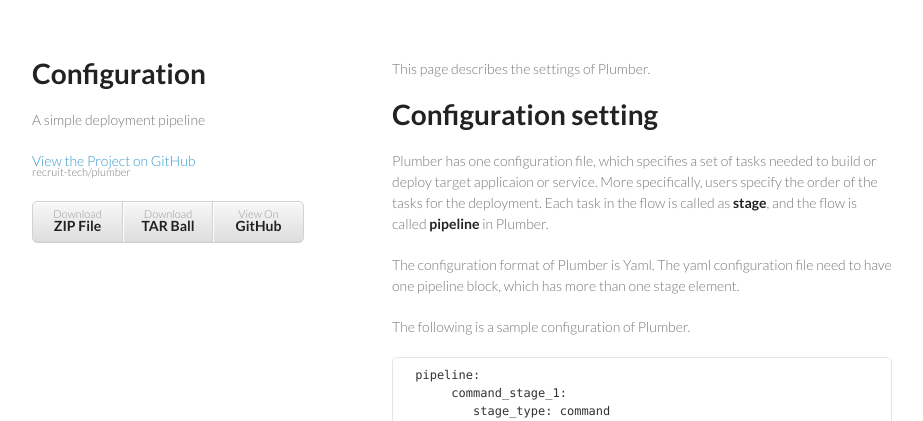
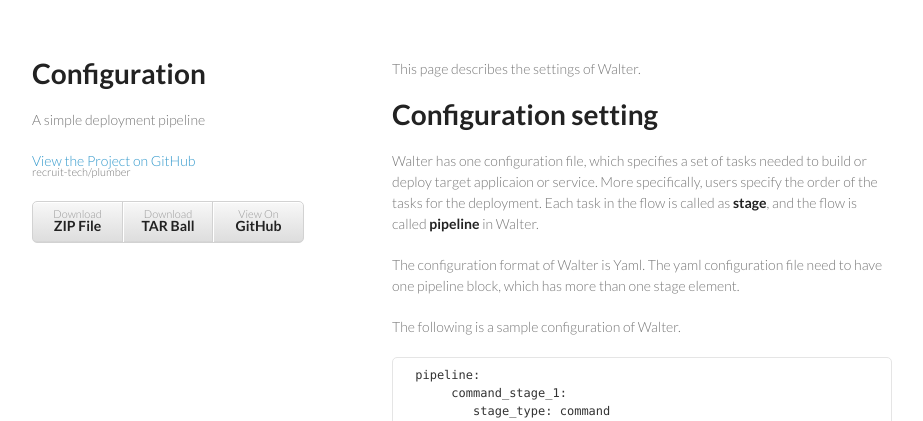
Before and after one commit to walter-cd/walter, a Jekyll site: the page built from config.md, in a window 1280 px wide. Shown: the top 421 px of the page, without its empty margins (178-1101 px from the left). Built offline with Jekyll 4.4.1, drawn with Linux system fonts in a browser that asks for light colours.

Commit message:
Replace Plumber to Walter

```diff
--- a/config.md
+++ b/config.md
@@ -3,18 +3,18 @@
 title: Configuration
 ---
 
-This page describes the settings of Plumber.
+This page describes the settings of Walter.
 
 # Configuration setting
 
-Plumber has one configuration file, which specifies a set of tasks needed to build or deploy target applicaion or service.
+Walter has one configuration file, which specifies a set of tasks needed to build or deploy target applicaion or service.
 More specifically, users specify the order of the tasks for the deployment. Each task in the flow is called as **stage**,
-and the flow is called **pipeline** in Plumber.
+and the flow is called **pipeline** in Walter.
 
-The configuration format of Plumber is Yaml. The yaml configuration file need to have one pipeline block, which has more
+The configuration format of Walter is Yaml. The yaml configuration file need to have one pipeline block, which has more
 than one stage element.
 
-The following is a sample configuration of Plumber.
+The following is a sample configuration of Walter.
 
      pipeline:
           command_stage_1:
```
Also changed, not shown: command.md (+2 -2 lines), index.md (+3 -3 lines).
